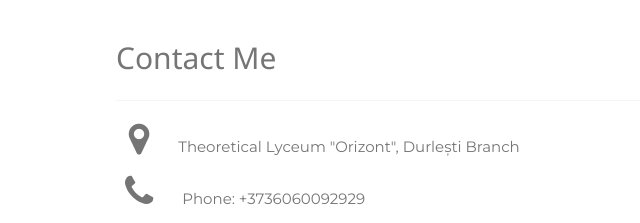
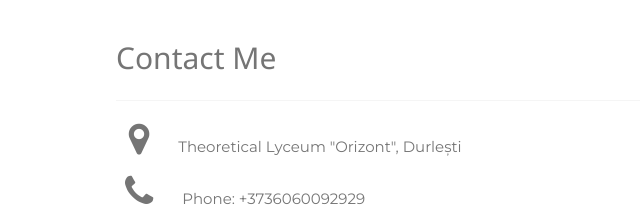
Before and after one commit to arinabeiu/project1, a plain HTML site: page index.html in a window 1280 px wide. Shown: the part 2200-2423 px from the top of the page, 420-1060 px from the left. Drawn offline with nearby package versions, Linux system fonts and the light colour scheme.

Commit message:
Update index.html

```diff
--- a/index.html
+++ b/index.html
@@ -79,7 +79,7 @@
     <hr class="w3-opacity">
 
     <div class="w3-section">
-      <p><i class="fa fa-map-marker fa-fw w3-xxlarge w3-margin-right"></i>Theoretical Lyceum "Orizont", Durlești Branch</p>
+      <p><i class="fa fa-map-marker fa-fw w3-xxlarge w3-margin-right"></i>Theoretical Lyceum "Orizont", Durlești </p>
       <p><i class="fa fa-phone fa-fw w3-xxlarge w3-margin-right"></i> Phone: +3736060092929</p>
       <p><i class="fa fa-envelope fa-fw w3-xxlarge w3-margin-right"> </i> Email: arina.beiu@orizont.md</p>
     </div>
```
